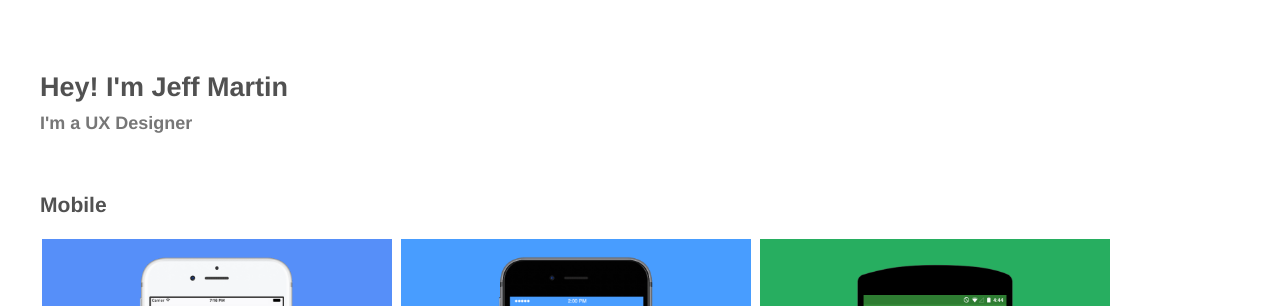
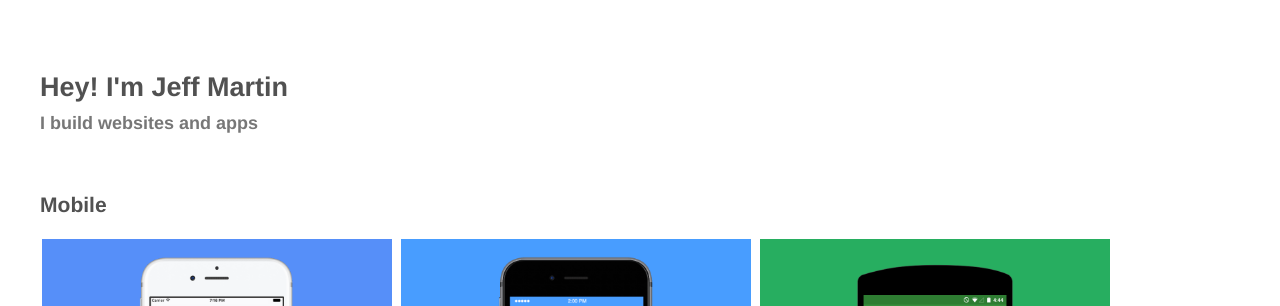
Before and after one commit to jffrymrtn/jffrymrtn.github.io, a Jekyll site: the page built from index.html, in a window 1280 px wide. Shown: the top 306 px of the page. Built offline with Jekyll 4.4.1, drawn with Linux system fonts in a browser that asks for light colours.

Commit message:
Update index.html

```diff
--- a/index.html
+++ b/index.html
@@ -5,7 +5,7 @@ title: Jeff Martin - Portfolio
 <section class="home full-page" id="portfolio">
   <h1 id="name" class="whoami-paragraph">Hey! I'm Jeff Martin</h1>
 
-  <h2 id="name-title" class="whoami-paragraph">I'm a UX Designer</h2>
+  <h2 id="name-title" class="whoami-paragraph">I build websites and apps</h2>
 
   <!-- Mobile Grid -->
   <article id="works-grid" class="grid-section">
```
